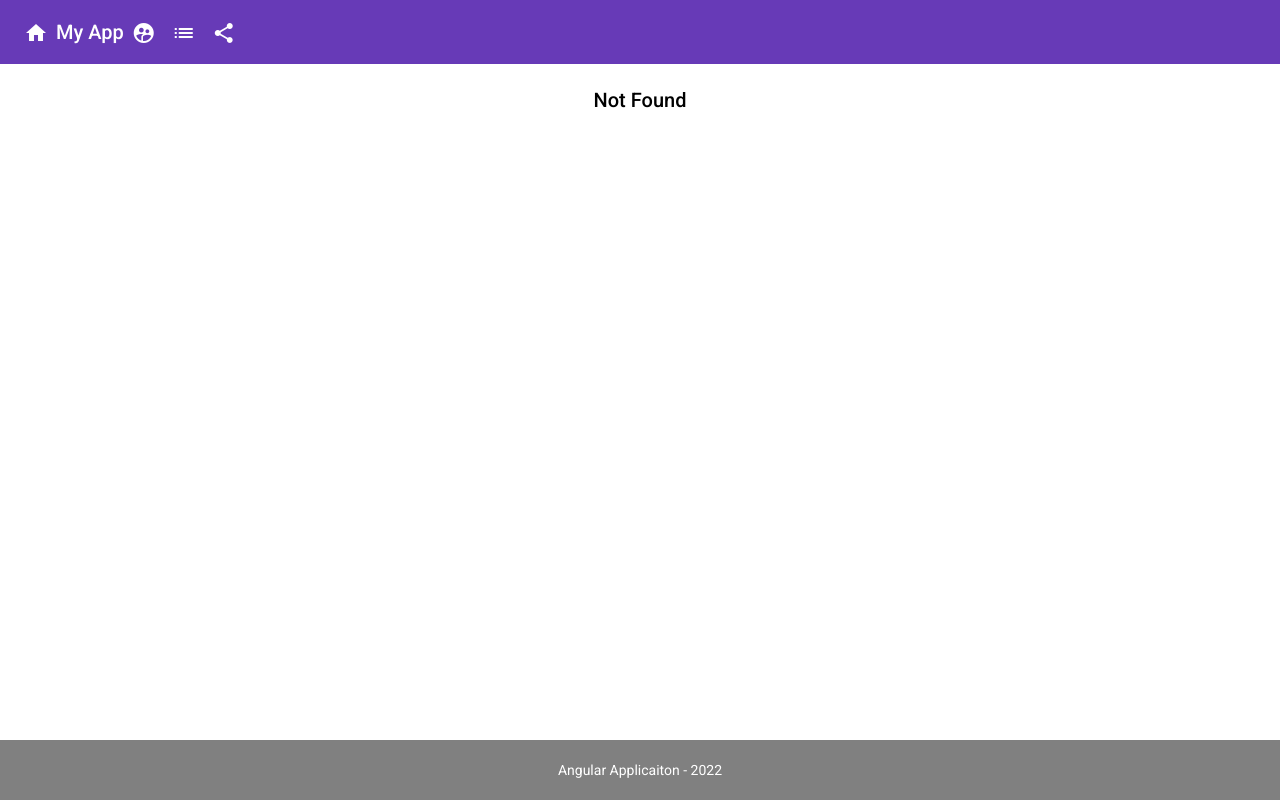
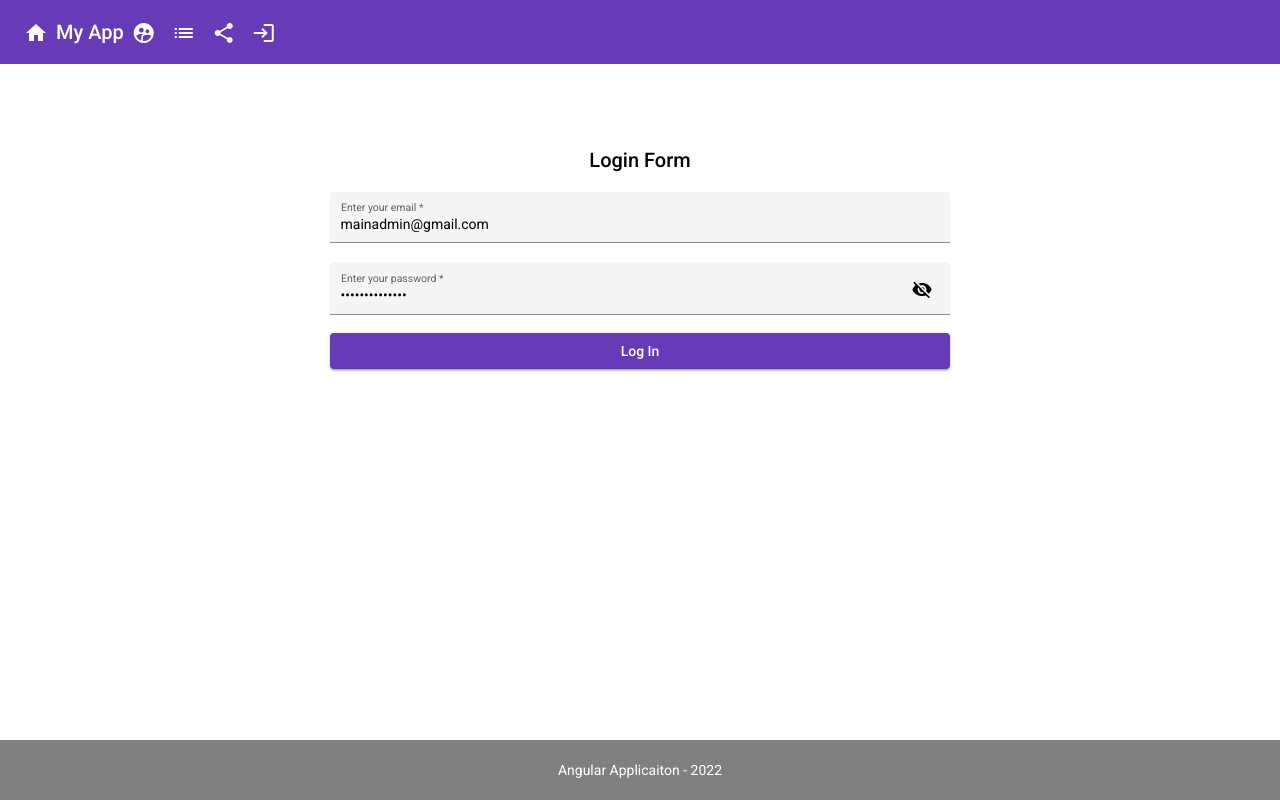
Before and after one commit to vladtymo/Intro-to-Angular-PD014, an Angular app: page /account/login in a window 1280 px wide. Before the commit this address had no page. Built offline with nearby package versions, Linux system fonts and the light colour scheme.

Commit message:
Add login form.

```diff
--- /dev/null
+++ b/src/app/account/account.service.ts
@@ -0,0 +1,27 @@
+import { Observable } from 'rxjs';
+import { HttpClient } from '@angular/common/http';
+import { Injectable } from '@angular/core';
+
+@Injectable({
+  providedIn: 'root'
+})
+export class AccountService {
+
+  private apiUrl: string = "http://webApi-Keyboard.somee.com/api/";
+
+  constructor(private httpClient: HttpClient) { }
+
+  login(model: ILoginRequest): Observable<ILoginResponse> {
+    return this.httpClient.post<ILoginResponse>(this.apiUrl + "account/login", model);
+  }
+}
+
+interface ILoginRequest {
+  login: string;
+  password: string;
+}
+
+interface ILoginResponse {
+  token: string,
+  name: string
+}
--- /dev/null
+++ b/src/app/account/login/login.component.css
@@ -0,0 +1,7 @@
+.login-form {
+    width: 50%;
+    margin: 60px auto 10px;
+
+    display: flex;
+    flex-direction: column;
+}
--- /dev/null
+++ b/src/app/account/login/login.component.html
@@ -0,0 +1,17 @@
+<form [formGroup]="loginForm" (ngSubmit)="login()" class="login-form">
+    <h2>Login Form</h2>
+    <mat-form-field appearance="fill">
+        <mat-label>Enter your email</mat-label>
+        <input matInput formControlName="email">
+    </mat-form-field>
+    <mat-form-field appearance="fill">
+        <mat-label>Enter your password</mat-label>
+        <input matInput [type]="hide ? 'password' : 'text'" formControlName="password">
+        <button type="button" mat-icon-button matSuffix (click)="hide = !hide" [attr.aria-label]="'Hide password'"
+            [attr.aria-pressed]="hide">
+            <mat-icon>{{hide ? 'visibility_off' : 'visibility'}}</mat-icon>
+        </button>
+    </mat-form-field>
+
+    <button type="submit" mat-raised-button color="primary">Log In</button>
+</form>
--- /dev/null
+++ b/src/app/account/login/login.component.ts
@@ -0,0 +1,41 @@
+import { FormBuilder, FormGroup, Validators } from '@angular/forms';
+import { AccountService } from './../account.service';
+import { Component, OnInit } from '@angular/core';
+import { MatSnackBar } from '@angular/material/snack-bar';
+
+@Component({
+  selector: 'app-login',
+  templateUrl: './login.component.html',
+  styleUrls: ['./login.component.css']
+})
+export class LoginComponent {
+
+  hide = true;
+  loginForm: FormGroup;
+
+  constructor(private accountService: AccountService, private fb: FormBuilder, private snackBar: MatSnackBar) {
+    this.loginForm = fb.group({
+      email: ['mainadmin@gmail.com', Validators.required],
+      password: ['mainAdmin_1703', Validators.required]
+    });
+  }
+
+  login() {
+    console.log("Logining...");
+
+    if (this.loginForm.invalid) {
+      this.openSnackBar("Invalid data!");
+      return;
+    }
+
+    this.accountService.login(this.loginForm.value).subscribe(res => {
+      console.log(res);
+    });
+  }
+
+  openSnackBar(message: string) {
+    this.snackBar.open(message, "OK", {
+      duration: 5 * 1000, // 5 sec
+    });
+  }
+}
--- a/src/app/app-routing.module.ts
+++ b/src/app/app-routing.module.ts
@@ -1,3 +1,4 @@
+import { LoginComponent } from './account/login/login.component';
 import { ProductListComponent } from './products/product-list/product-list.component';
 import { NotFoundComponent } from './not-found/not-found.component';
 import { UserListComponent } from './users/user-list/user-list.component';
@@ -13,6 +14,7 @@ const routes: Routes = [
   { path: 'users', component: UserComponent },
   { path: 'users/create', component: AddUserComponent },
   { path: 'products', component: ProductListComponent },
+  { path: 'account/login', component: LoginComponent },
   { path: '**', component: NotFoundComponent },
 ];
 
--- a/src/app/app.module.ts
+++ b/src/app/app.module.ts
@@ -16,6 +16,7 @@ import { ProductListComponent } from './products/product-list/product-list.compo
 import { HttpClientModule } from '@angular/common/http';
 import { UserComponent } from './users/user/user.component';
 import { AddUserComponent } from './users/add-user/add-user.component';
+import { LoginComponent } from './account/login/login.component';
 
 @NgModule({
   declarations: [
@@ -28,7 +29,8 @@ import { AddUserComponent } from './users/add-user/add-user.component';
     HeaderComponent,
     FooterComponent,
     ProductListComponent,
-    AddUserComponent
+    AddUserComponent,
+    LoginComponent
   ],
   imports: [
     BrowserModule,
--- a/src/app/header/header.component.html
+++ b/src/app/header/header.component.html
@@ -14,5 +14,8 @@
         <button mat-icon-button routerLink="/share">
             <mat-icon>share</mat-icon>
         </button>
+        <button mat-icon-button routerLink="/account/login">
+            <mat-icon>login</mat-icon>
+        </button>
     </mat-toolbar>
 </header>
--- a/src/app/material/material.module.ts
+++ b/src/app/material/material.module.ts
@@ -44,6 +44,7 @@ import { MatTooltipModule } from '@angular/material/tooltip';
 import { MatTreeModule } from '@angular/material/tree';
 import { OverlayModule } from '@angular/cdk/overlay';
 import { CommonModule } from '@angular/common';
+import { MatFormFieldModule } from '@angular/material/form-field';
 
 @NgModule({
   declarations: [],
@@ -95,7 +96,8 @@ import { CommonModule } from '@angular/common';
     MatTreeModule,
     OverlayModule,
     PortalModule,
-    ScrollingModule
+    ScrollingModule,
+    MatFormFieldModule
   ]
 })
 export class MaterialModule { }
--- a/src/app/products/product-list/product-list.component.html
+++ b/src/app/products/product-list/product-list.component.html
@@ -1,5 +1,5 @@
 <h1>Product Catalog</h1>
-
+<p>Count: {{products?.length}}</p>
 <div *ngIf="products" class="product-list">
     <mat-card *ngFor="let product of products" class="product-card">
         <mat-card-header>
```
